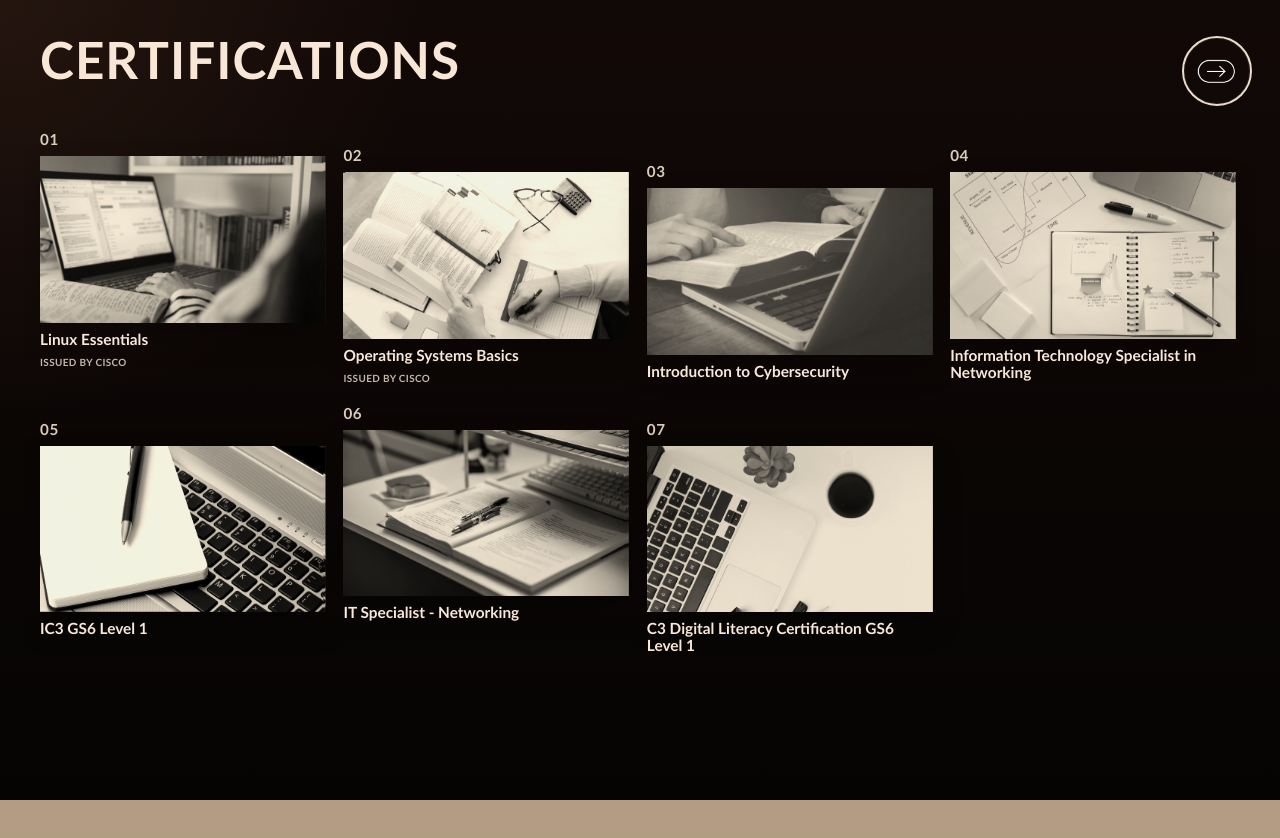
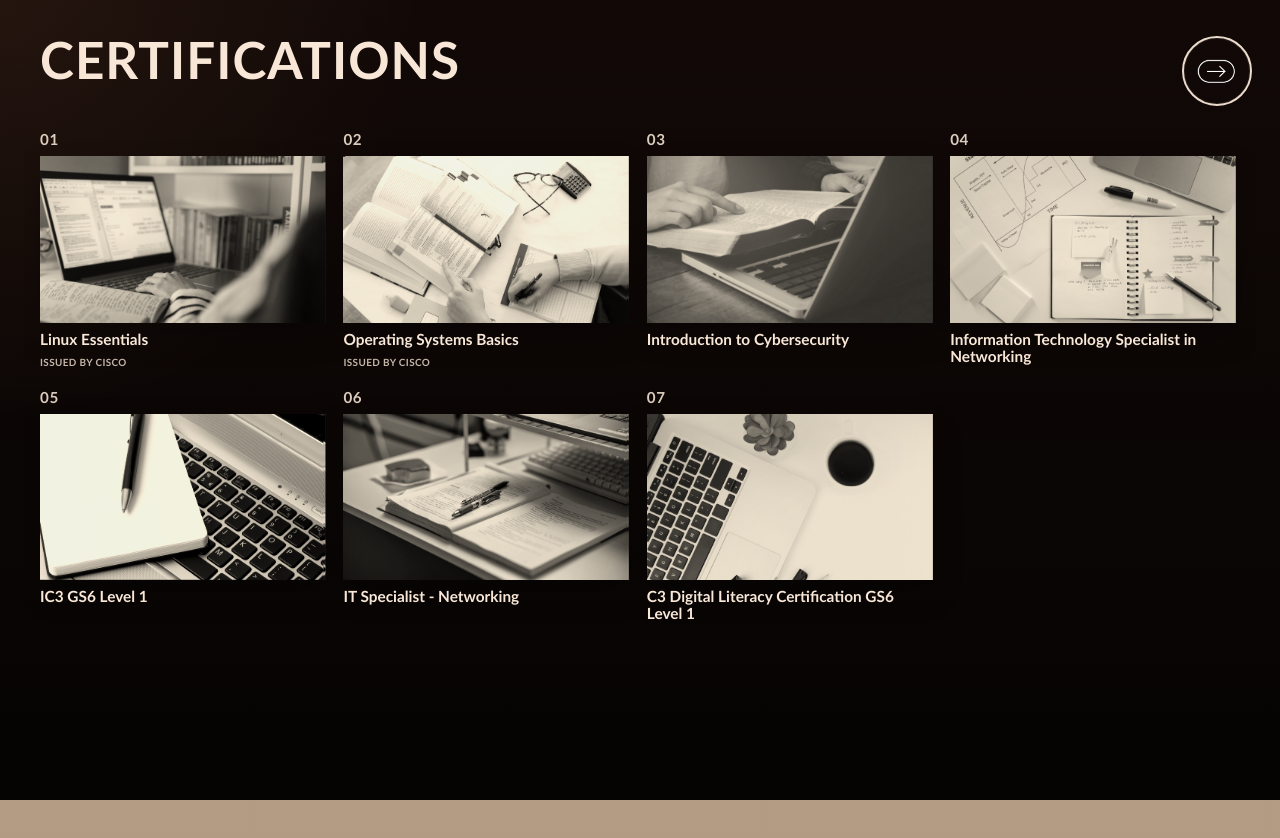
Before and after one commit to mjanine/web_systems_lab, a React (Vite) app in the folder my-portfolio/: page / in a window 1280 px wide. Shown: the part 1600-2438 px from the top of the page. Built offline with nearby package versions, Linux system fonts and the light colour scheme.

Commit message:
language update

```diff
--- a/my-portfolio/src/App.css
+++ b/my-portfolio/src/App.css
@@ -294,13 +294,13 @@
 .cornerwheel-slider__cert-card--2,
 .cornerwheel-slider__cert-card--4,
 .cornerwheel-slider__cert-card--6 {
-	transform: translateY(1rem);
+	transform: none;
 }
 
 .cornerwheel-slider__cert-card--3,
 .cornerwheel-slider__cert-card--5,
 .cornerwheel-slider__cert-card--7 {
-	transform: translateY(2rem);
+	transform: none;
 }
 
 .cornerwheel-slider__cert-number {
```
Also changed, not shown: my-portfolio/src/components/About.css (added), my-portfolio/src/components/About.jsx (added), my-portfolio/src/components/header.jsx (added).
